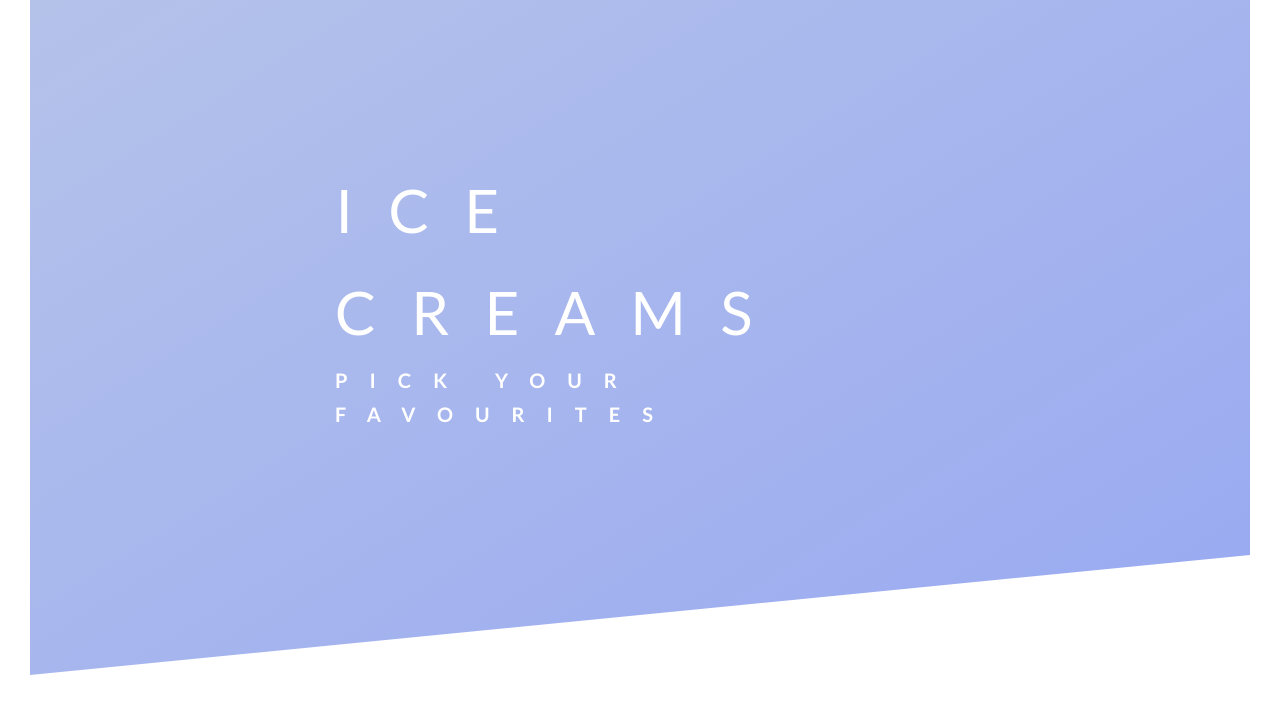
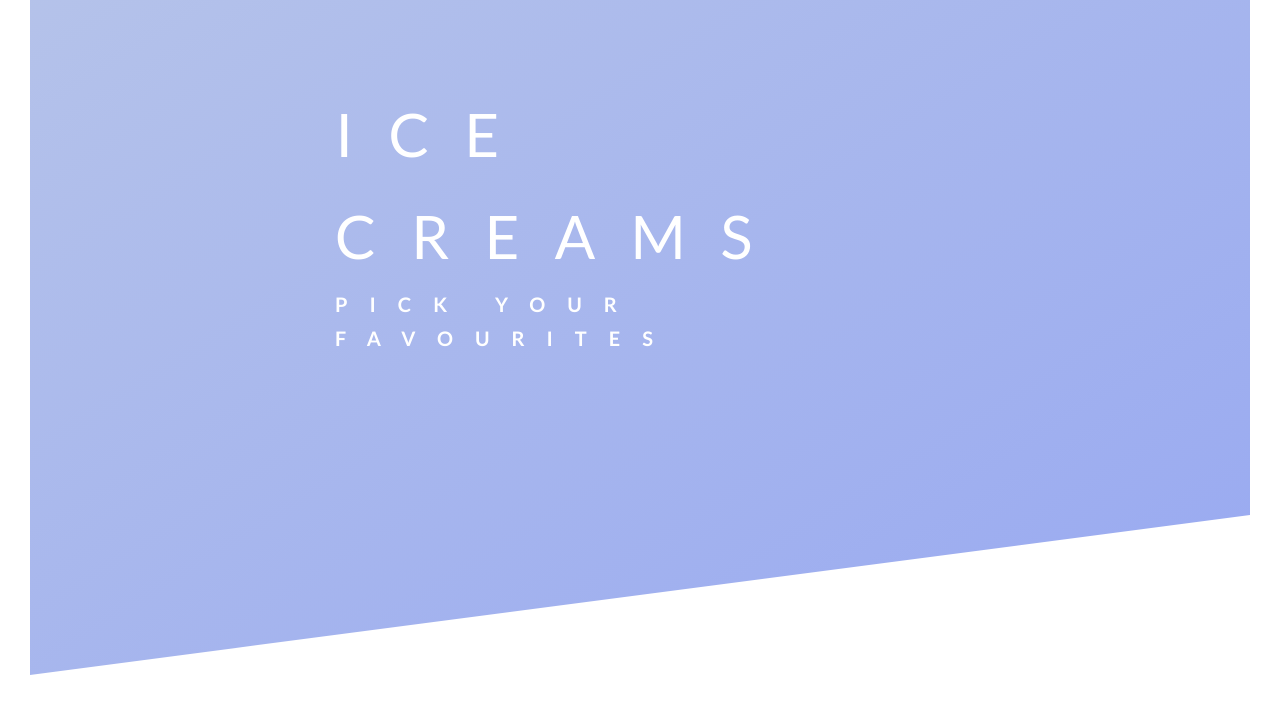
Before and after one commit to rgopi2win/advanced-css, a plain HTML site: page frontheader/index.html in a window 1280 px wide. Shown: the part 115-820 px from the top of the page. Drawn offline with Linux system fonts and the light colour scheme.

Commit message:
teansform propertt hands on

```diff
--- a/frontheader/css/style.css
+++ b/frontheader/css/style.css
@@ -14,7 +14,6 @@ body {
 }
 
 .header {
-    position: relative;
     height: 95vh;
     background-image: linear-gradient(to right bottom,
     rgba(164, 181, 228, 0.8),
@@ -22,7 +21,8 @@ body {
      url(../img/icecreams.jpg);
     background-size: cover;
     background-position: top;
-    clip-path: polygon(0 0, 100% 0, 100% 80vh, 0 100%);
+    clip-path: polygon(0 0, 100% 0, 100% 75vh, 0 100%);
+    position: relative;
 }
 
 .logo-box {
@@ -37,7 +37,7 @@ body {
 
 .header-box {
     position: absolute;
-    top: 50%;
+    top: 40%;
     left: 50%;
     transform: translate(-50%, -50%);
 }
@@ -48,14 +48,14 @@ body {
 
 .heading-primary-main {
     display: block;
+    font-size: 60px;
     font-weight: 400;
-    font-size: 60px;
     letter-spacing: 35px;
 }
 
 .heading-primary-sub {
     display: block;
+    font-size: 20px;
     font-weight: 700;
-    font-size: 20px;
     letter-spacing: 22px;
 }
--- a/frontheader/index.html
+++ b/frontheader/index.html
@@ -1,9 +1,9 @@
-<!DOCTYPE html>
+   <!DOCTYPE html>
 <html lang="en">
     <head>
         <meta charset="UTF-8">
         <meta name="viewport" content="width=device-width, initial-scale=1.0">
-
+        <meta http-equiv="X-UA-Compatible" content="ie=edge">
         <link href="https://fonts.googleapis.com/css?family=Lato:100,300,400,700,900" rel="stylesheet">
 
         <!--link rel="stylesheet" href="css/icon-font.css"-->
```
